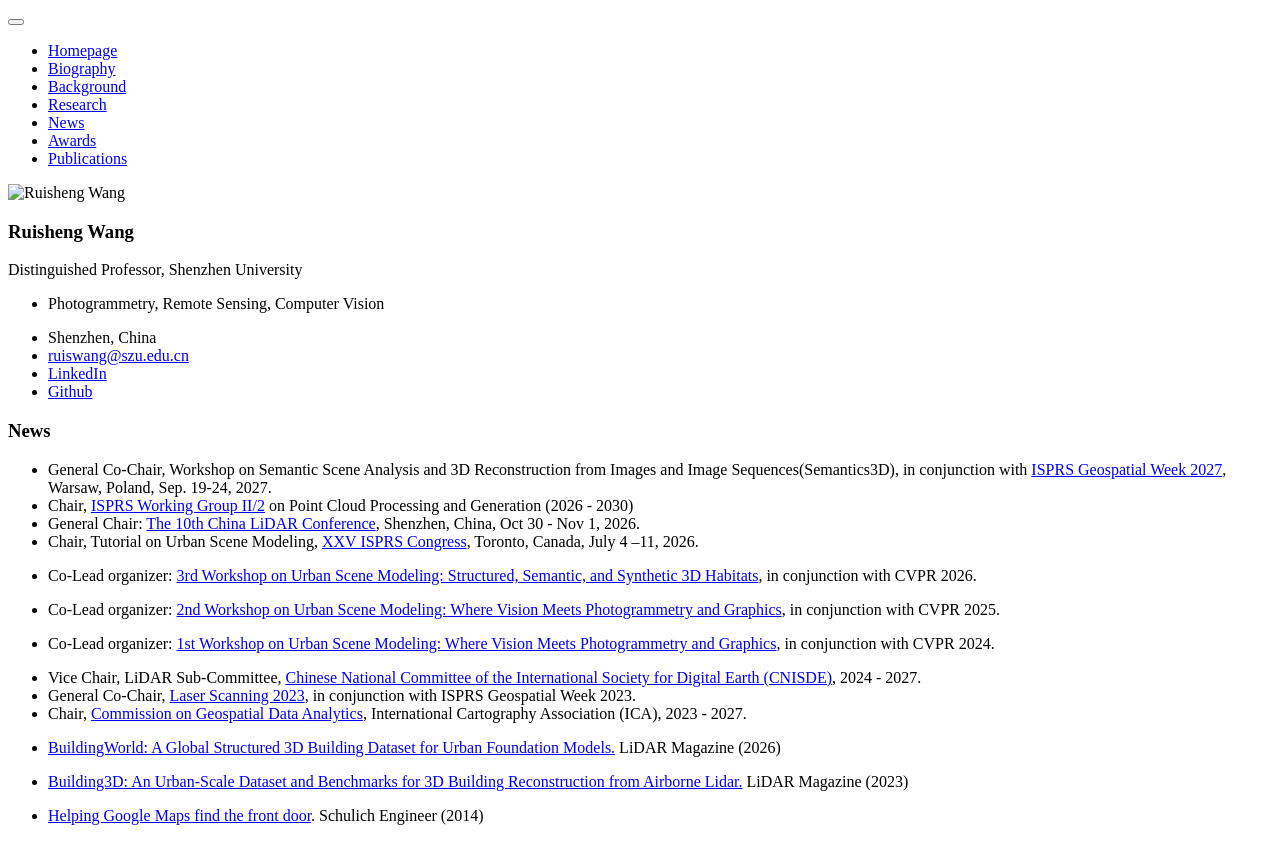
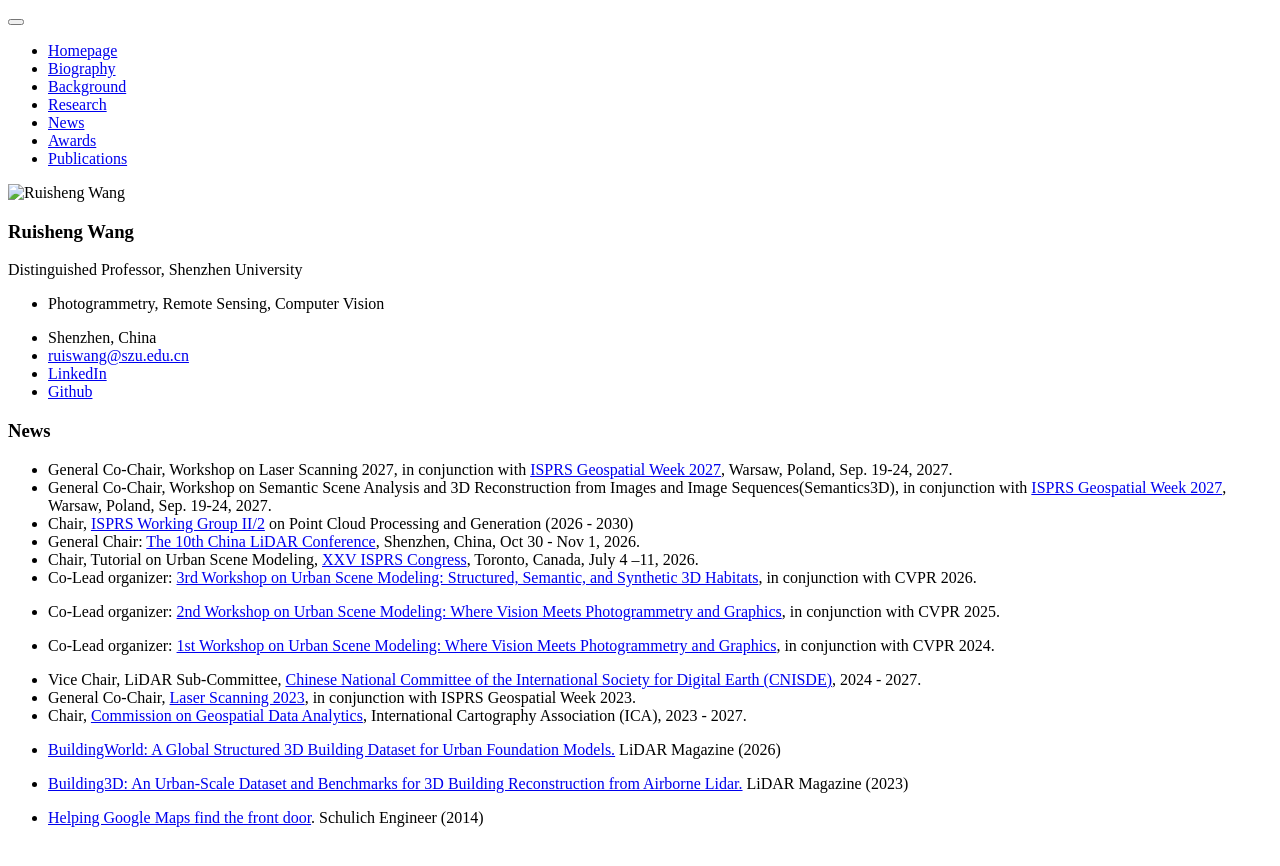
Before and after one commit to ruishengwang/ruishengwang.github.io, a Jekyll site: the page built from _pages/includes/news.md, in a window 1280 px wide. Shown: the top 866 px of the page. Built offline with Jekyll 4.4.1, drawn with Linux system fonts in a browser that asks for light colours; our own code applies the rules of GitHub Pages for plain Markdown files.

Commit message:
Update news.md

```diff
--- a/_pages/includes/news.md
+++ b/_pages/includes/news.md
@@ -1,11 +1,11 @@
 # News
 
+- General Co-Chair, Workshop on Laser Scanning 2027, in conjunction with [ISPRS Geospatial Week 2027](https://www.gsw2027.pl/), Warsaw, Poland, Sep. 19-24, 2027.
 - General Co-Chair, Workshop on Semantic Scene Analysis and 3D Reconstruction from Images and Image Sequences(Semantics3D), in conjunction with [ISPRS Geospatial Week 2027](https://www.gsw2027.pl/), Warsaw, Poland, Sep. 19-24, 2027.
 - Chair, [ISPRS Working Group II/2](https://commissions.isprs.org/comm2/) on Point Cloud Processing and Generation (2026 - 2030)
 - General Chair: [The 10th China LiDAR Conference](https://www.lidar2026shenzhen.com/reg.php), Shenzhen, China, Oct 30 - Nov 1, 2026.
 - Chair, Tutorial on Urban Scene Modeling, [XXV ISPRS Congress](https://www.isprs2026toronto.com/), Toronto, Canada, July 4 –11, 2026.
 - Co-Lead organizer: [3rd Workshop on Urban Scene Modeling: Structured, Semantic, and Synthetic 3D Habitats](https://usm3d.github.io/),  in conjunction with CVPR 2026.
-
 - Co-Lead organizer: [2nd Workshop on Urban Scene Modeling: Where Vision Meets Photogrammetry and Graphics](https://usm3d.github.io/2025/), in conjunction with CVPR 2025.
 
 - Co-Lead organizer: [1st Workshop on Urban Scene Modeling: Where Vision Meets Photogrammetry and Graphics](https://usm3d.github.io/2024/), in conjunction with CVPR 2024.
```
